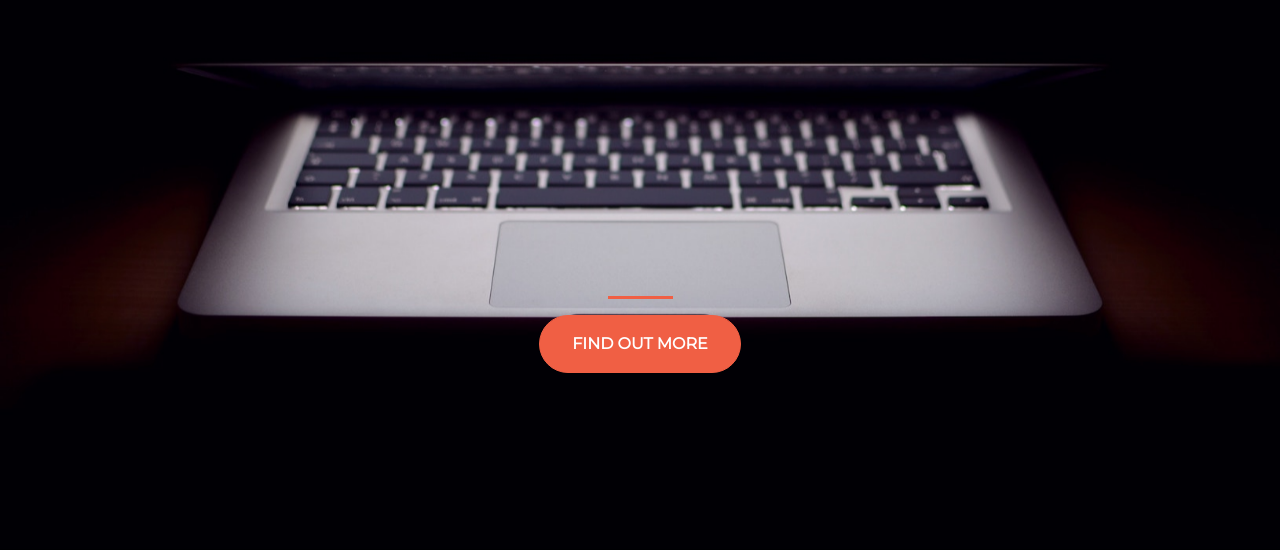
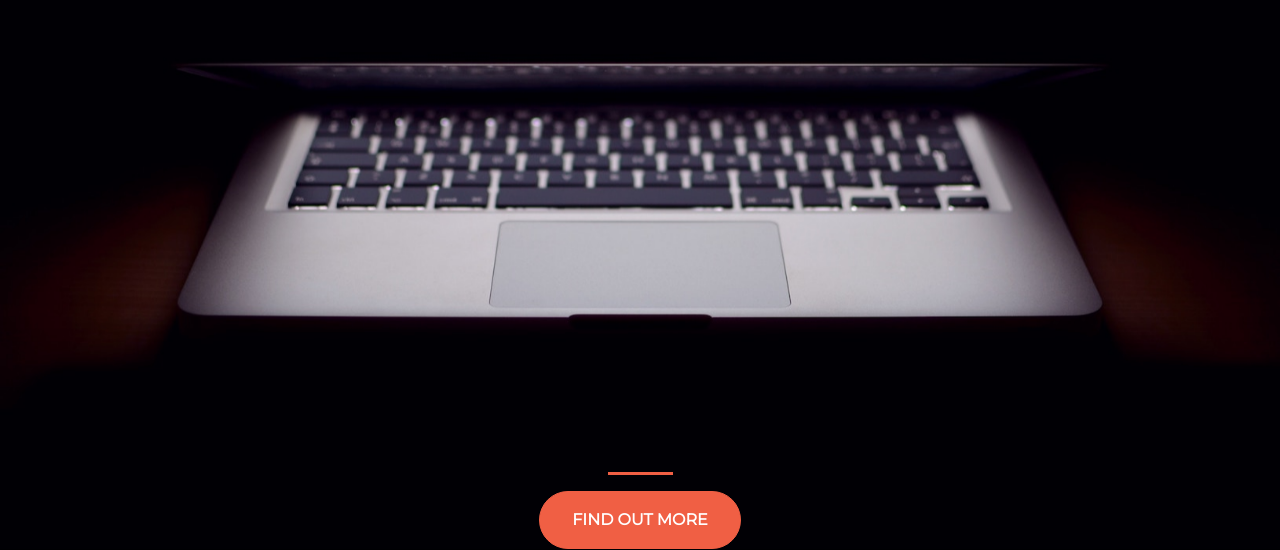
Before and after one commit to MrzvUz/startup-event, a plain HTML site: page index.html in a window 1280 px wide. Shown: the part 250-800 px from the top of the page. Drawn offline with nearby package versions, Linux system fonts and the light colour scheme.

Commit message:
v.1.1 update

```diff
--- a/style.css
+++ b/style.css
@@ -18,7 +18,7 @@ h1 {
 }
 
 .buffer {
-  height: 18rem;
+  height: 40rem;
 }
 
 .btn {
```
